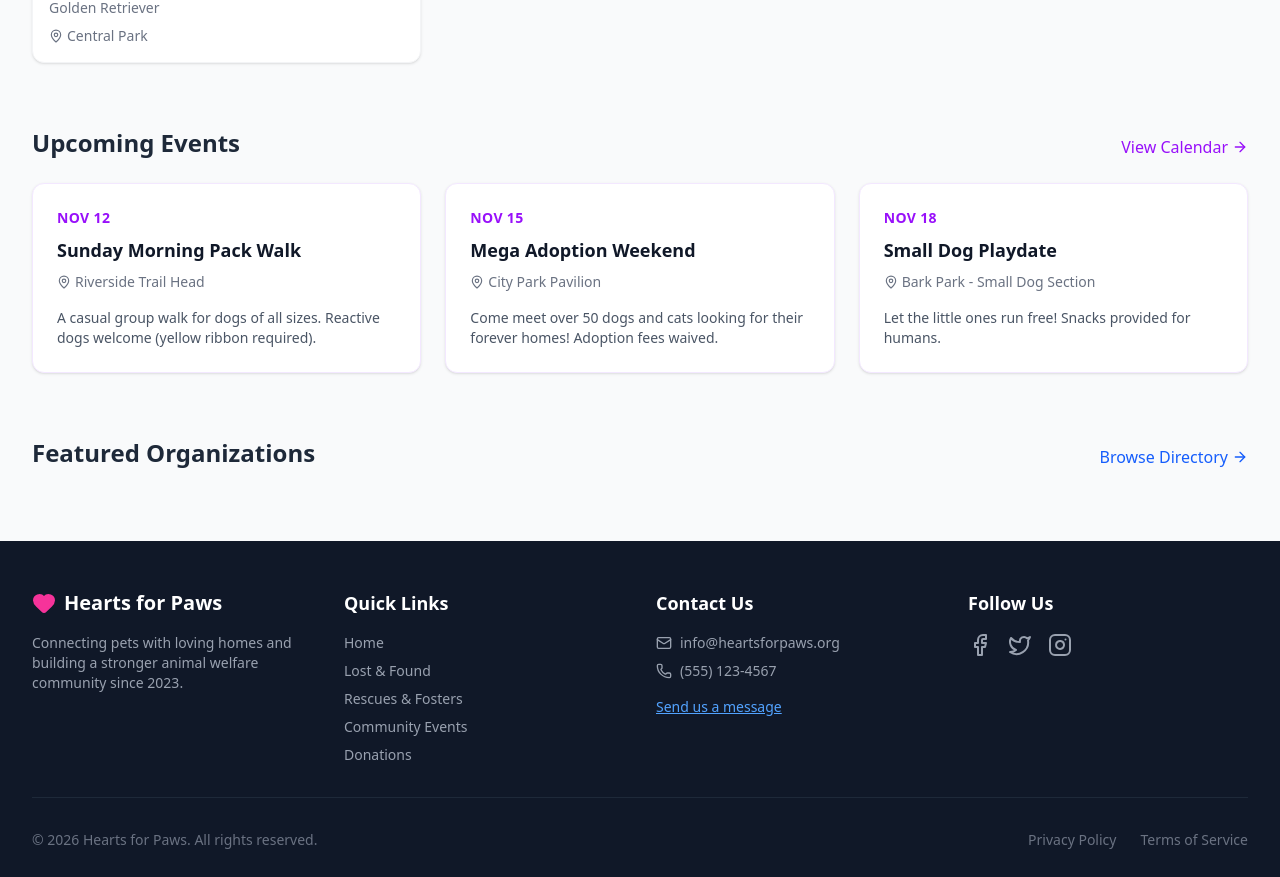
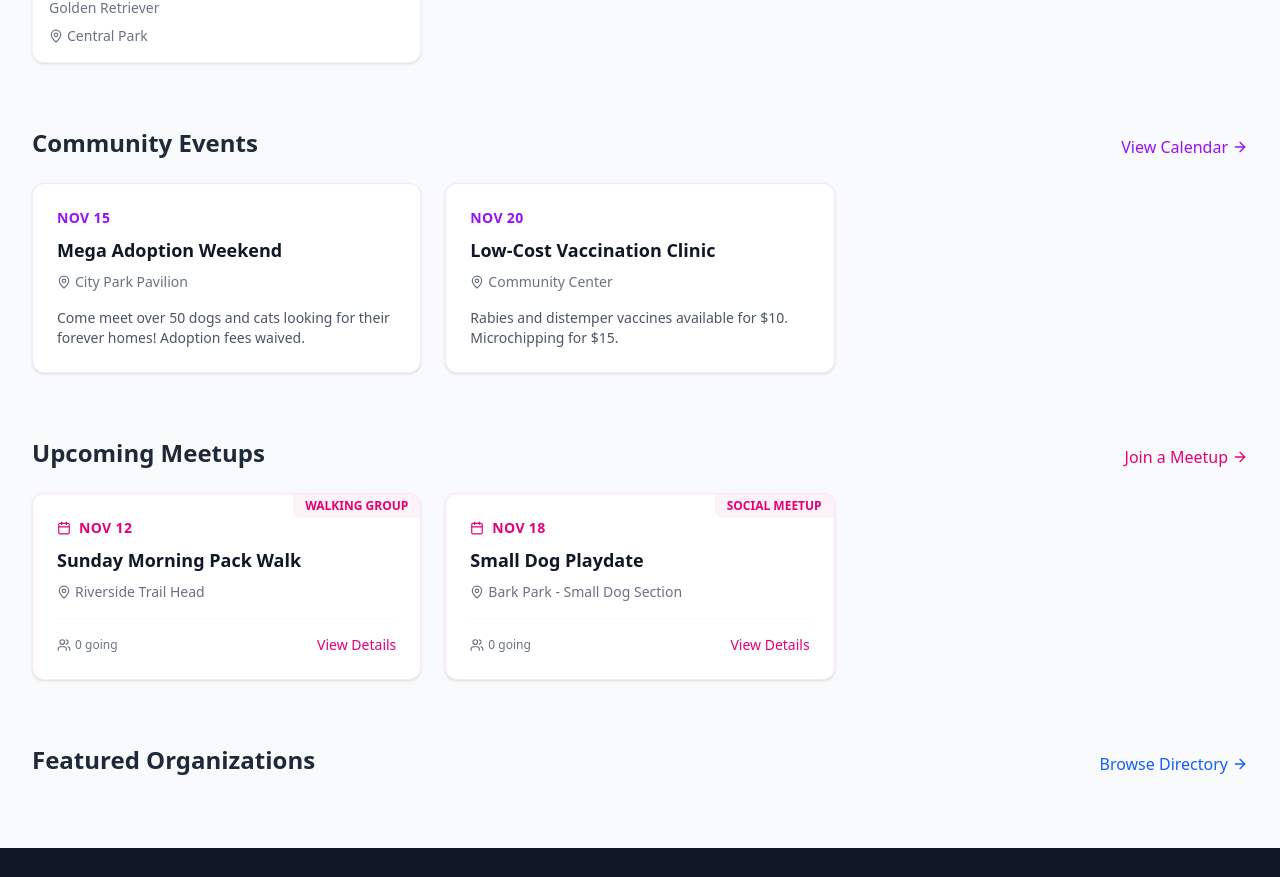
Before and after one commit to itsloops/Hearts-for-Paws, a React (Vite) app: page / in a window 1280 px wide. Shown: the part 699-1576 px from the top of the page. Built offline with nearby package versions, Linux system fonts and the light colour scheme.

Commit message:
Add Upcoming Meetups section to Home page and enable deep linking to event tabs

```diff
--- a/src/pages/CommunityEvents.jsx
+++ b/src/pages/CommunityEvents.jsx
@@ -1,17 +1,33 @@
-import { useState } from 'react';
+import { useState, useEffect } from 'react';
 import { Calendar, MapPin, Plus, Clock, Tag, Filter, Users, HeartHandshake, Mail, Check, UserPlus } from 'lucide-react';
 import { useAuth } from '../context/AuthContext';
 import { useData } from '../context/DataContext';
 import ImageUpload from '../components/ImageUpload';
+import { useSearchParams } from 'react-router-dom';
 
 export default function CommunityEvents() {
   const { currentUser } = useAuth();
   const { events, addEvent, toggleEventAttendance } = useData();
+  const [searchParams, setSearchParams] = useSearchParams();
 
-  const [activeTab, setActiveTab] = useState('events'); // 'events' or 'meetups'
+  const [activeTab, setActiveTab] = useState(searchParams.get('tab') === 'meetups' ? 'meetups' : 'events');
   const [searchTerm, setSearchTerm] = useState('');
   const [selectedType, setSelectedType] = useState('All');
   const [showForm, setShowForm] = useState(false);
+
+  // Sync tab with URL
+  useEffect(() => {
+    const tab = searchParams.get('tab');
+    if (tab === 'meetups' || tab === 'events') {
+      setActiveTab(tab);
+    }
+  }, [searchParams]);
+
+  const handleTabChange = (tab) => {
+    setActiveTab(tab);
+    setSearchParams({ tab });
+    setSelectedType('All');
+  };
 
   const [formData, setFormData] = useState({
     title: '',
@@ -91,7 +107,7 @@ export default function CommunityEvents() {
         {/* Tab Switcher */}
         <div className="flex bg-gray-100 p-1 rounded-lg">
           <button
-            onClick={() => { setActiveTab('events'); setSelectedType('All'); }}
+            onClick={() => handleTabChange('events')}
             className={`flex items-center gap-2 px-4 py-2 rounded-md transition-all ${
               activeTab === 'events'
                 ? 'bg-white text-purple-600 shadow-sm font-medium'
@@ -102,7 +118,7 @@ export default function CommunityEvents() {
             Official Events
           </button>
           <button
-            onClick={() => { setActiveTab('meetups'); setSelectedType('All'); }}
+            onClick={() => handleTabChange('meetups')}
             className={`flex items-center gap-2 px-4 py-2 rounded-md transition-all ${
               activeTab === 'meetups'
                 ? 'bg-white text-pink-600 shadow-sm font-medium'
--- a/src/pages/Home.jsx
+++ b/src/pages/Home.jsx
@@ -1,9 +1,11 @@
 import { Link } from 'react-router-dom';
 import { useData } from '../context/DataContext';
-import { MapPin, Calendar, ArrowRight, Heart, AlertCircle, Home as HomeIcon, Image as ImageIcon } from 'lucide-react';
+import { MapPin, Calendar, ArrowRight, Heart, AlertCircle, Home as HomeIcon, Image as ImageIcon, Users } from 'lucide-react';
 
 export default function Home() {
   const { posts, events, organizations } = useData();
+
+  const meetupTypes = ['Social Meetup', 'Walking Group'];
 
   // Get recent active lost pets (limit 3)
   const recentLostPets = posts
@@ -15,8 +17,15 @@ export default function Home() {
     .filter(post => post.status === 'reunited')
     .slice(0, 3);
 
-  // Get upcoming events (limit 3)
+  // Get upcoming OFFICIAL events (limit 3)
   const upcomingEvents = [...events]
+    .filter(event => !meetupTypes.includes(event.type))
+    .sort((a, b) => new Date(a.date) - new Date(b.date))
+    .slice(0, 3);
+
+  // Get upcoming MEETUPS (limit 3)
+  const upcomingMeetups = [...events]
+    .filter(event => meetupTypes.includes(event.type))
     .sort((a, b) => new Date(a.date) - new Date(b.date))
     .slice(0, 3);
 
@@ -97,15 +106,16 @@ export default function Home() {
         {/* Upcoming Events Section */}
         <section className="mb-16">
           <div className="flex justify-between items-end mb-6">
-            <h2 className="text-2xl font-bold text-gray-800">Upcoming Events</h2>
-            <Link to="/events" className="text-purple-600 hover:text-purple-700 font-medium flex items-center gap-1">
+            <h2 className="text-2xl font-bold text-gray-800">Community Events</h2>
+            <Link to="/events?tab=events" className="text-purple-600 hover:text-purple-700 font-medium flex items-center gap-1">
               View Calendar <ArrowRight size={16} />
             </Link>
           </div>
 
+          {upcomingEvents.length > 0 ? (
             <div className="grid grid-cols-1 md:grid-cols-3 gap-6">
               {upcomingEvents.map(event => (
-              <div key={event.id} className="bg-white rounded-xl p-6 shadow-sm border border-purple-100 hover:border-purple-200 transition-colors">
+                <Link to="/events?tab=events" key={event.id} className="block bg-white rounded-xl p-6 shadow-sm border border-purple-100 hover:border-purple-200 transition-colors">
                   <div className="text-purple-600 font-bold mb-2 text-sm uppercase tracking-wide">
                     {new Date(event.date).toLocaleDateString(undefined, { month: 'short', day: 'numeric' })}
                   </div>
@@ -115,9 +125,57 @@ export default function Home() {
                     {event.location}
                   </div>
                   <p className="text-gray-600 text-sm line-clamp-2">{event.description}</p>
-              </div>
+                </Link>
               ))}
             </div>
+          ) : (
+             <div className="bg-white p-8 rounded-xl text-center text-gray-500 border border-dashed border-gray-300">
+               No upcoming official events scheduled.
+             </div>
+          )}
+        </section>
+
+        {/* Upcoming Meetups Section */}
+        <section className="mb-16">
+          <div className="flex justify-between items-end mb-6">
+            <h2 className="text-2xl font-bold text-gray-800">Upcoming Meetups</h2>
+            <Link to="/events?tab=meetups" className="text-pink-600 hover:text-pink-700 font-medium flex items-center gap-1">
+              Join a Meetup <ArrowRight size={16} />
+            </Link>
+          </div>
+
+          {upcomingMeetups.length > 0 ? (
+            <div className="grid grid-cols-1 md:grid-cols-3 gap-6">
+              {upcomingMeetups.map(meetup => (
+                <Link to="/events?tab=meetups" key={meetup.id} className="block bg-white rounded-xl p-6 shadow-sm border border-pink-100 hover:border-pink-200 transition-colors relative overflow-hidden">
+                  <div className="absolute top-0 right-0 bg-pink-50 text-pink-600 px-3 py-1 rounded-bl-lg text-xs font-bold uppercase">
+                    {meetup.type}
+                  </div>
+                  <div className="text-pink-600 font-bold mb-2 text-sm uppercase tracking-wide flex items-center gap-2">
+                    <Calendar size={14} />
+                    {new Date(meetup.date).toLocaleDateString(undefined, { month: 'short', day: 'numeric' })}
+                  </div>
+                  <h3 className="font-bold text-gray-900 text-lg mb-2">{meetup.title}</h3>
+                  <div className="flex items-center text-gray-500 text-sm mb-4">
+                    <MapPin size={14} className="mr-1" />
+                    {meetup.location}
+                  </div>
+
+                  <div className="flex items-center justify-between mt-4 pt-4 border-t border-gray-50">
+                    <div className="flex items-center text-gray-500 text-xs">
+                        <Users size={14} className="mr-1" />
+                        {meetup.attendees?.length || 0} going
+                    </div>
+                    <span className="text-pink-600 text-sm font-medium hover:underline">View Details</span>
+                  </div>
+                </Link>
+              ))}
+            </div>
+          ) : (
+            <div className="bg-white p-8 rounded-xl text-center text-gray-500 border border-dashed border-gray-300">
+              No upcoming meetups scheduled. Be the first to host one!
+            </div>
+          )}
         </section>
 
         {/* Featured Rescues Section */}
```
Lines whose indentation alone changed are shown as unchanged.
